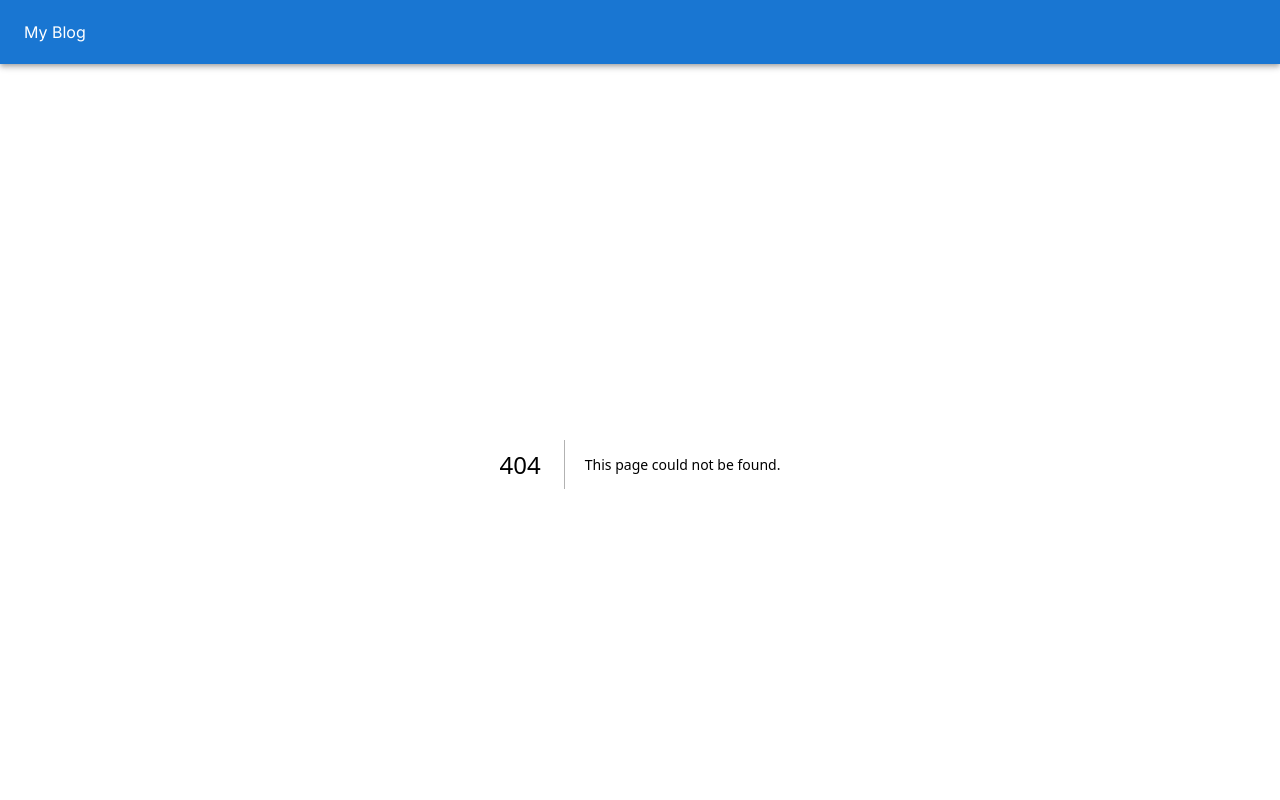
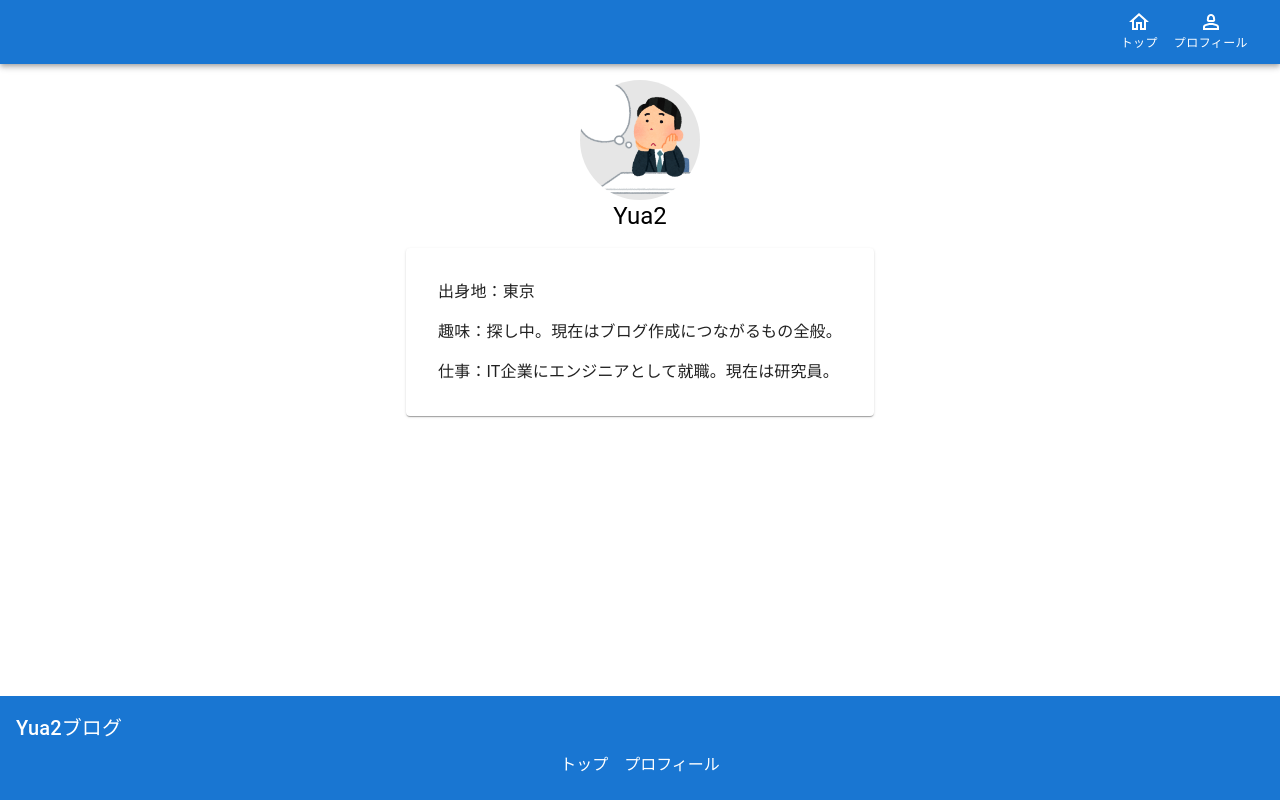
Before and after one commit to Yua2/myblog-nextjs, a Next.js app: page /profile in a window 1280 px wide. Before the commit this address had no page. Shown: the top 800 px of the page. Built offline with nearby package versions, Linux system fonts and the light colour scheme.

Commit message:
プロフィールの追加

```diff
--- /dev/null
+++ b/src/app/profile/page.tsx
@@ -0,0 +1,47 @@
+import { Avatar, Box, Card, List, ListItem, Typography } from "@mui/material";
+
+const Profile = () => {
+  return (
+    <Box
+      sx={{
+        display: "flex",
+        flexDirection: "column",
+        justifyContent: "flex-start",
+        alignItems: "center",
+      }}
+    >
+      <Box
+        sx={{
+          display: "flex",
+          flexDirection: "column",
+          alignItems: "center",
+          padding: 2,
+          maxWidth: 600,
+        }}
+      >
+        <Avatar src="/thinking.PNG" sx={{ width: 120, height: 120 }} />
+        <Typography variant="h5">Yua2</Typography>
+      </Box>
+
+      <Card sx={{ padding: 2, maxWidth: 600 }}>
+        <List>
+          <ListItem>
+            <Typography variant="body1">出身地：東京</Typography>
+          </ListItem>
+          <ListItem>
+            <Typography variant="body1">
+              趣味：探し中。現在はブログ作成につながるもの全般。
+            </Typography>
+          </ListItem>
+          <ListItem>
+            <Typography variant="body1">
+              仕事：IT企業にエンジニアとして就職。現在は研究員。
+            </Typography>
+          </ListItem>
+        </List>
+      </Card>
+    </Box>
+  );
+};
+
+export default Profile;
--- a/src/components/Footer.tsx
+++ b/src/components/Footer.tsx
@@ -5,7 +5,7 @@ const Footer = () => {
   return (
     <Box sx={{ backgroundColor: "primary.main", color: "white", padding: 2 }}>
       <Typography variant="h6" component="div">
-        MyBlog
+        Yua2ブログ
       </Typography>
       <Box
         sx={{
@@ -17,13 +17,10 @@ const Footer = () => {
         }}
       >
         <Link href="/" color="inherit">
-          ホーム
+          トップ
         </Link>
-        <Link href="/about" color="inherit">
-          アバウト
-        </Link>
-        <Link href="/contact" color="inherit">
-          コンタクト
+        <Link href="/profile" color="inherit">
+          プロフィール
         </Link>
       </Box>
     </Box>
--- a/src/components/Header.tsx
+++ b/src/components/Header.tsx
@@ -1,15 +1,27 @@
 import React from "react";
 import AppBar from "@mui/material/AppBar";
 import Toolbar from "@mui/material/Toolbar";
-import { Box } from "@mui/material";
-import Link from "next/link";
+import { Box, IconButton, Typography } from "@mui/material";
+import { HomeOutlined } from "@mui/icons-material";
+import Person2OutlinedIcon from "@mui/icons-material/Person2Outlined";
 
 const Header = () => {
   return (
     <AppBar position="static">
       <Toolbar>
-        <Link href="/">My Blog</Link>
         <Box flexGrow={1} />
+        <IconButton color="inherit" href="/" sx={{ flexDirection: "column" }}>
+          <HomeOutlined />
+          <Typography variant="caption">トップ</Typography>
+        </IconButton>
+        <IconButton
+          color="inherit"
+          href="/profile"
+          sx={{ flexDirection: "column" }}
+        >
+          <Person2OutlinedIcon />
+          <Typography variant="caption">プロフィール</Typography>
+        </IconButton>
       </Toolbar>
     </AppBar>
   );
```
Also changed, not shown: public/thinking.PNG (added).
